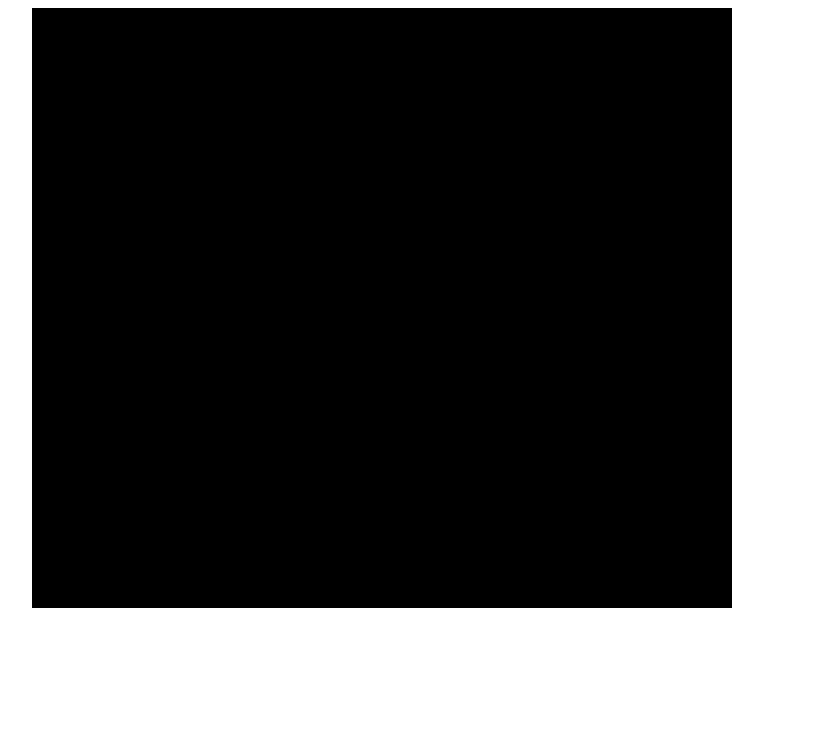
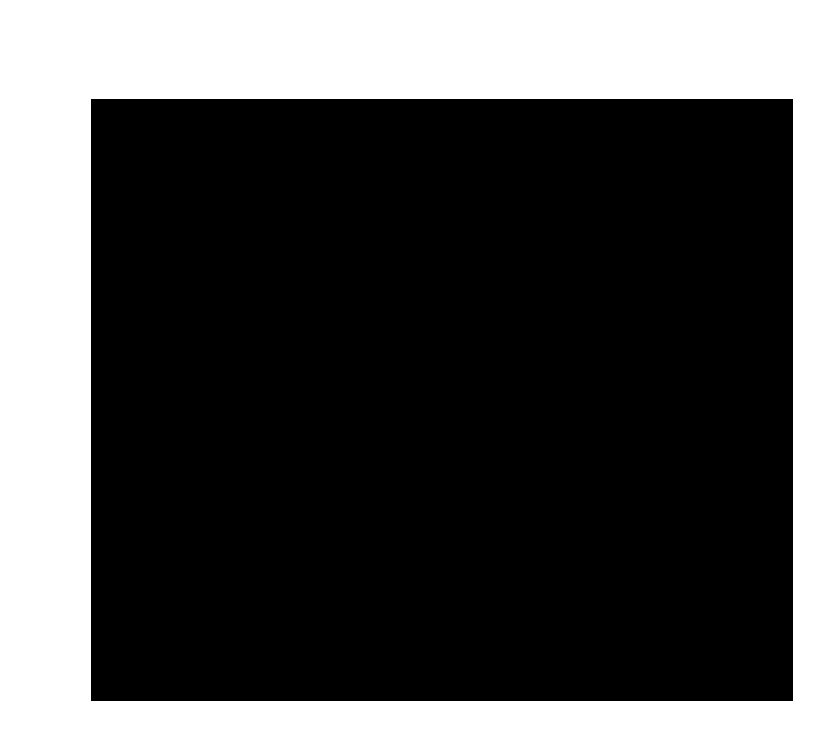
Before and after one commit to amanmaurya/bc2-pong-game, a plain HTML site: page index.html in a window 1280 px wide. Shown: the whole page, without its empty margins (198-1022 px from the left). Drawn offline with Linux system fonts and the light colour scheme.

Commit message:
Adjust canvas element positioning

```diff
--- a/index.html
+++ b/index.html
@@ -6,7 +6,7 @@
 </head>
 <body>
 
-<canvas id="myCanvas">
+<canvas id="myCanvas" width="700" height="600">
 Your browser does not support the HTML5 canvas tag.
 </canvas>
 
--- a/script.js
+++ b/script.js
@@ -1,4 +1,8 @@
 var c = document.getElementById("myCanvas");
+var width = c.width;
+var height = c.height;
+
 var ctx = c.getContext("2d");
+
 ctx.fillStyle = "#000000";
-ctx.fillRect(0,0,400,590);
+ctx.fillRect(0, 0, width, height);
--- a/style.css
+++ b/style.css
@@ -1,7 +1,9 @@
 canvas {
     position: absolute;
     margin: auto;
-    width: 700px;
-    height: 600px;
-    right: 350px;
+    border: 1px solid #000000;
+    bottom: 0;
+    left: 0;
+    right: 0;
+    top: 0;
 }
```
